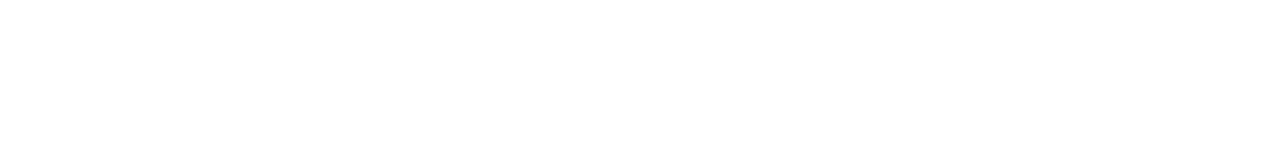
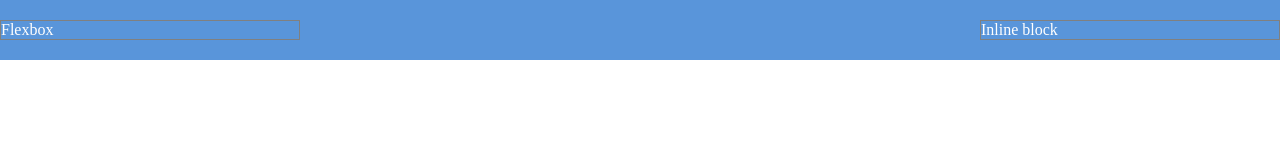
Before and after one commit to FelipeBelarmino/trybe, a plain HTML site: page trybe-exercises/bloco_6/dia_3/index.html in a window 1280 px wide. Drawn offline with Linux system fonts and the light colour scheme.

Commit message:
criando containers e aplicando flex props

```diff
--- a/trybe-exercises/bloco_6/dia_3/index.html
+++ b/trybe-exercises/bloco_6/dia_3/index.html
@@ -7,6 +7,13 @@
     <link rel="stylesheet" href="style.css">
 </head>
 <body>
-
+    <div class="menu-container">
+        <div class="menu">
+            Flexbox
+        </div>
+        <div class="menu">
+            Inline block
+        </div>
+    </div>
 </body>
 </html>
--- a/trybe-exercises/bloco_6/dia_3/style.css
+++ b/trybe-exercises/bloco_6/dia_3/style.css
@@ -0,0 +1,18 @@
+*{
+    margin:0;
+    padding:0;
+    box-sizing: border-box;
+}
+.menu-container{
+    background-color: #5995da;
+    padding:20px 0;
+    color: #ffffff;
+    display: flex;
+    flex-direction: row;
+    justify-content: space-between;
+}
+.menu{
+    border: 1px solid grey;
+    width: 300px;
+
+}
```
